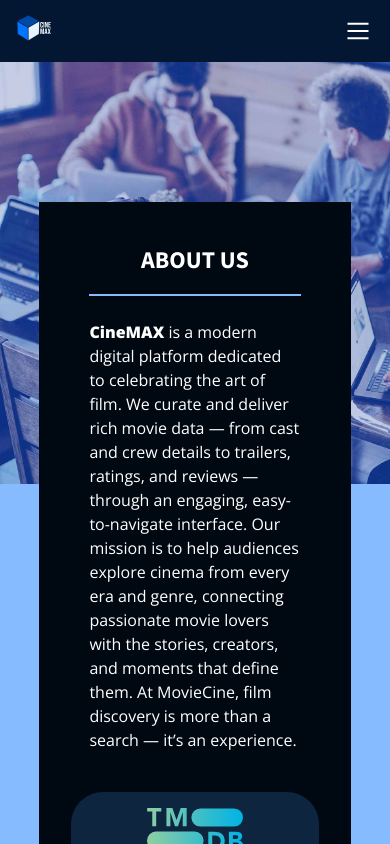
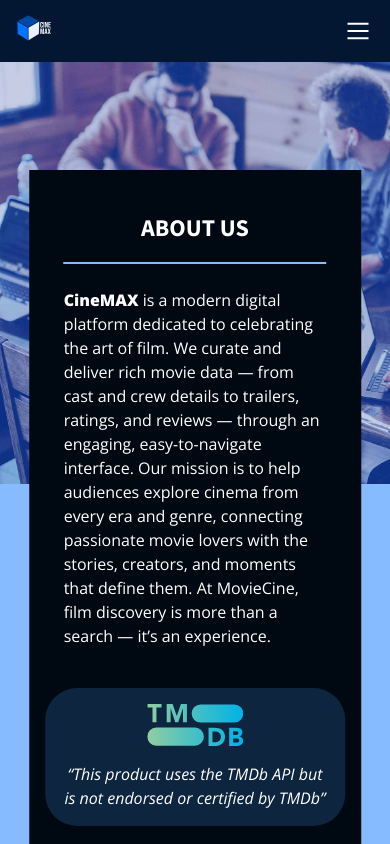
Before and after one commit to mtq01/m3-movie-app, a React (Vite) app: page /about in a window 390 px wide. Shown: the top 844 px of the page. Built offline with nearby package versions, Linux system fonts and the light colour scheme; no server answers.

Commit message:
Updated the padding and width on the about-content-container so text has more room and doesn't squish down so much at mobile.

```diff
--- a/src/styles/AboutPage.css
+++ b/src/styles/AboutPage.css
@@ -15,13 +15,13 @@
   gap: 1rem;
   background-color: var(--bg-dark-blue);
   max-width: 60rem;
-  width: 80%;
+  width: 85%;
   position: relative;
   z-index: 2; /* indexed above hero image */
-  margin-top: -18rem; /* overlaps hero image without removing element from document flow (unlike top with absolute positioning) */
+  margin-top: -20rem; /* overlaps hero image without removing element from document flow (unlike top with absolute positioning) */
   left: 50%;
   transform: translateX(-50%);
-  padding: 2.5rem 2rem;
+  padding: 2.5rem 1rem;
 }
 
 .about-content {
@@ -65,7 +65,8 @@
     padding-bottom: 2rem;
   }
   .about-content-container {
-    margin-top: -20rem;
+    width: 80%;
+    padding: 2.5rem 2rem;
   }
 }
 /* DESKTOP STARTS HERE */
```
